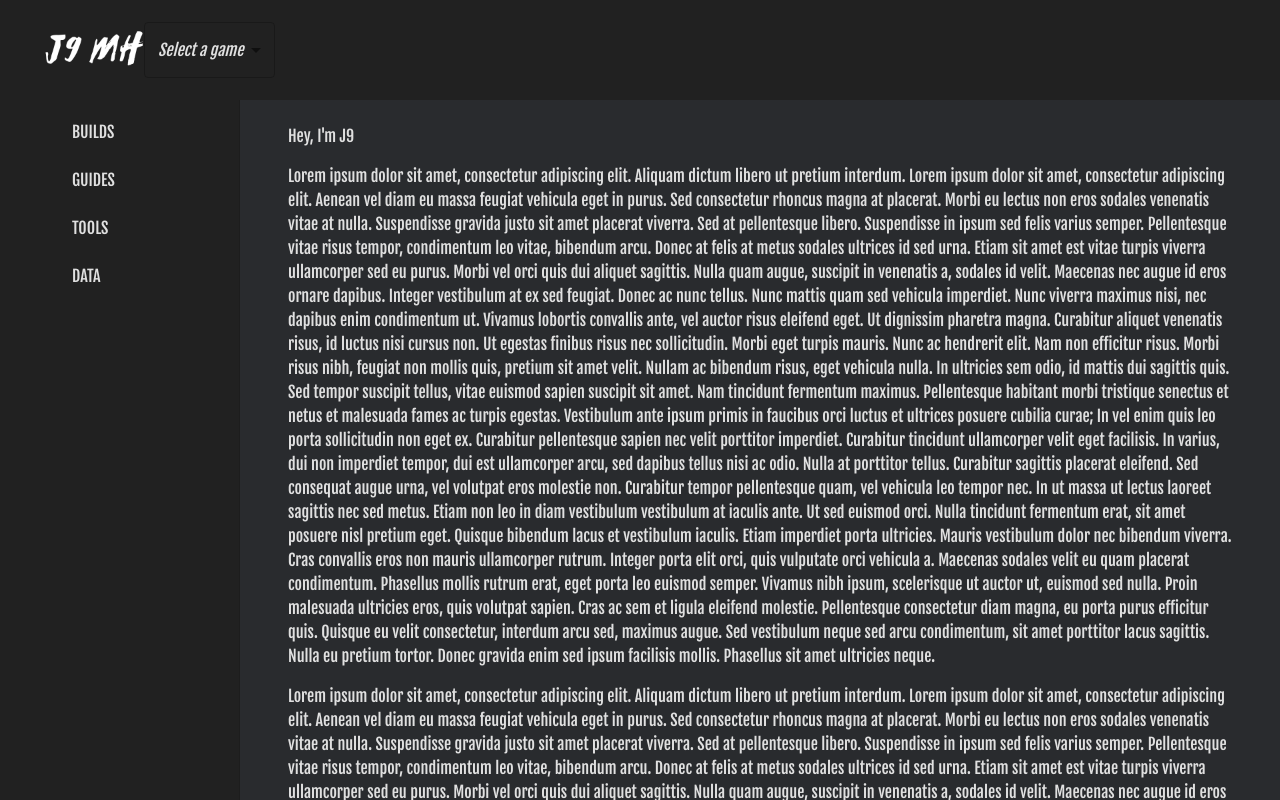
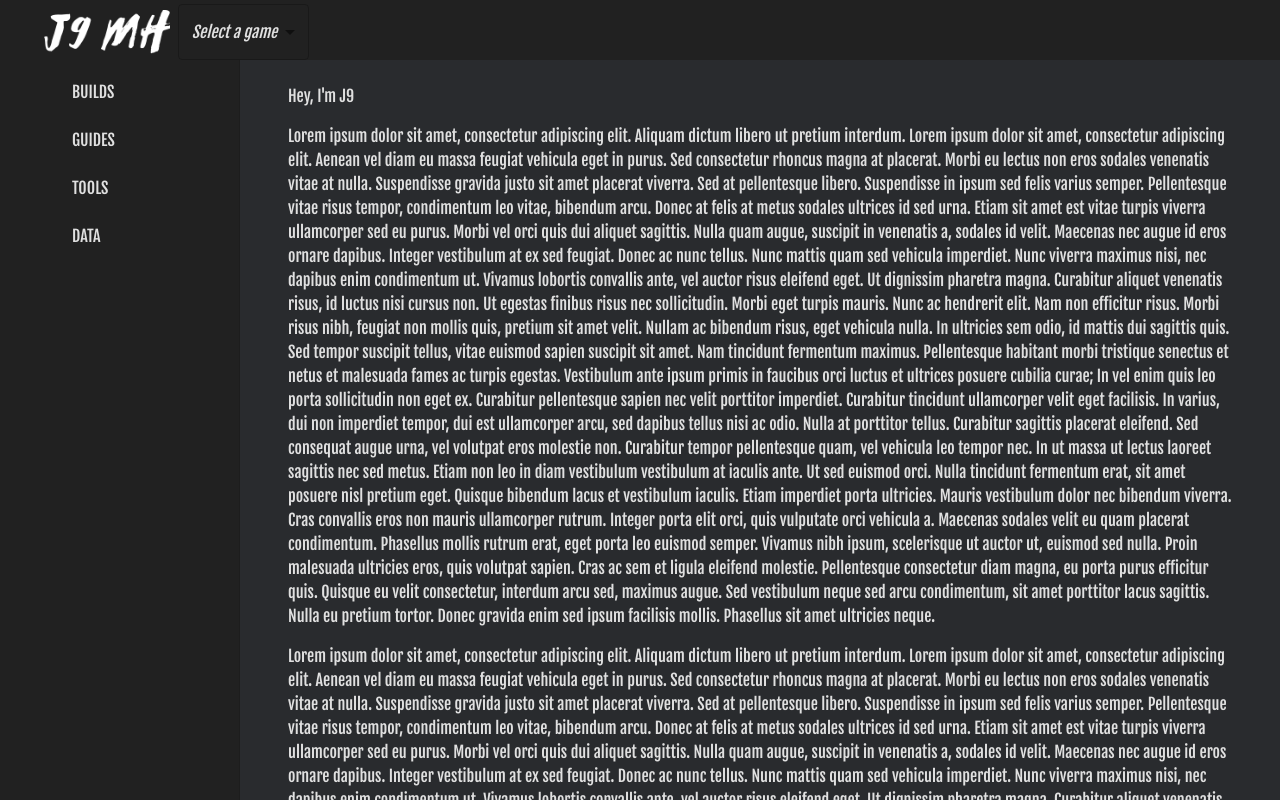
Before and after one commit to Janniku9/mhlance, a Next.js app: page / in a window 1280 px wide. Shown: the top 800 px of the page. Built offline with nearby package versions, Linux system fonts and the light colour scheme; some icons are missing.

Commit message:
updated header

```diff
--- a/src/app/layout.tsx
+++ b/src/app/layout.tsx
@@ -18,7 +18,7 @@ export default function RootLayout({
     setIsNavOpen(!isNavOpen);
   };
 
-  const headerHeight = 100;
+  const headerHeight = 60;
 
   return (
     <html lang="en">
--- a/src/components/layout/header.tsx
+++ b/src/components/layout/header.tsx
@@ -53,9 +53,9 @@ const Header: React.FC<HeaderProps> = ({ onMenuClick, headerHeight }) => {
           paddingRight={'20px'}
           justifyContent={'space-between'}
         >
-          <Stack direction={'row'} alignItems={'center'}>
-            <Box sx={{ height: '100%', position: 'relative', aspectRatio: '150/150' }}>
-              <Image alt="j9mh logo" src="/logo/watermark.png" layout="fill" objectFit="contain" />
+          <Stack direction={'row'} alignItems={'center'} spacing={1}>
+            <Box sx={{ height: '70%', position: 'relative', aspectRatio: '146/52' }}>
+              <Image alt="j9mh logo" src="/logo/full_logo.png" layout="fill" objectFit="contain" />
             </Box>
 
             <Breadcrumbs aria-label="breadcrumb" separator="›">
```
Also changed, not shown: public/logo/full_logo.png (added), public/logo/small_logo.png (renamed from public/logo/logo.png).
